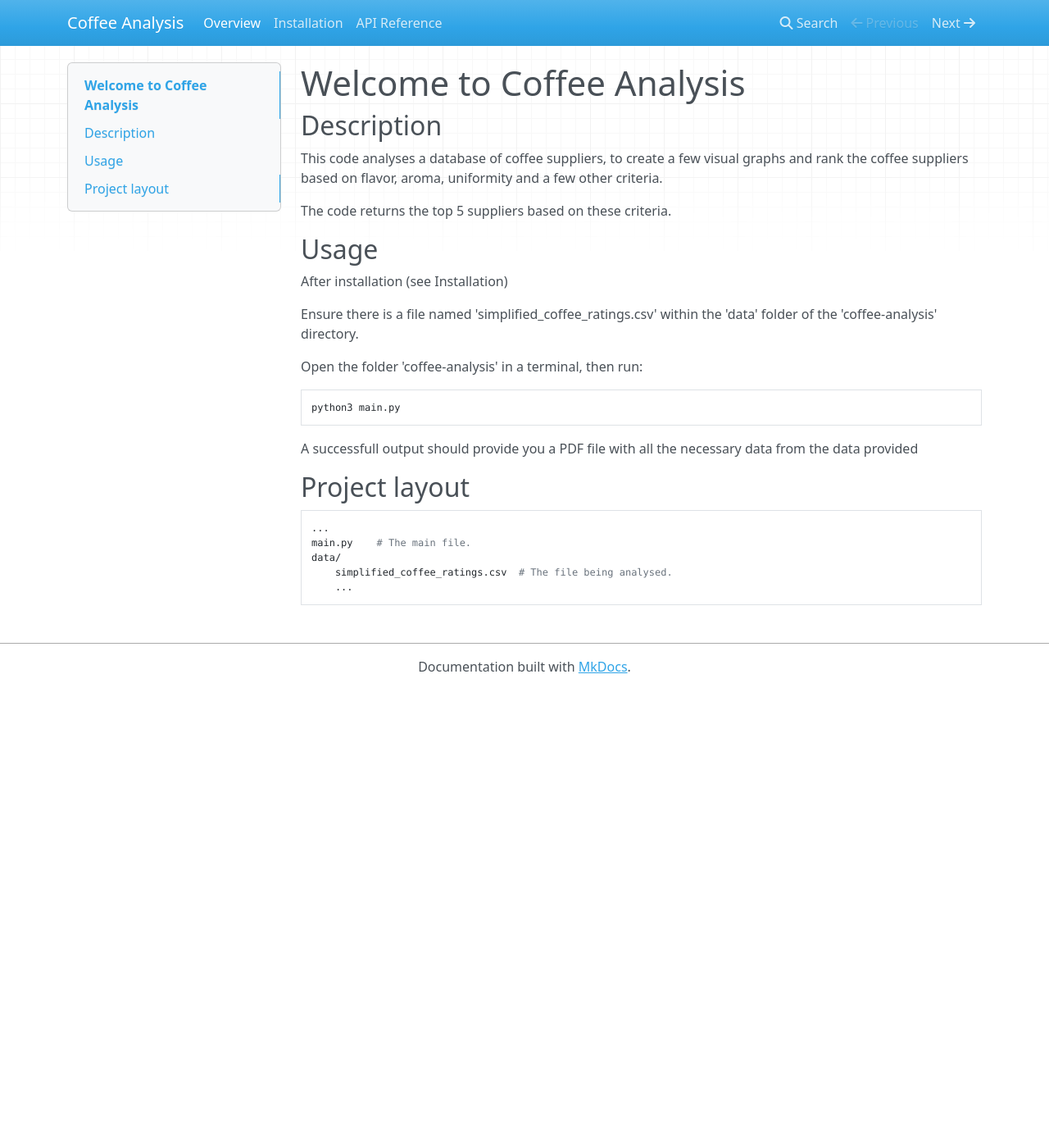
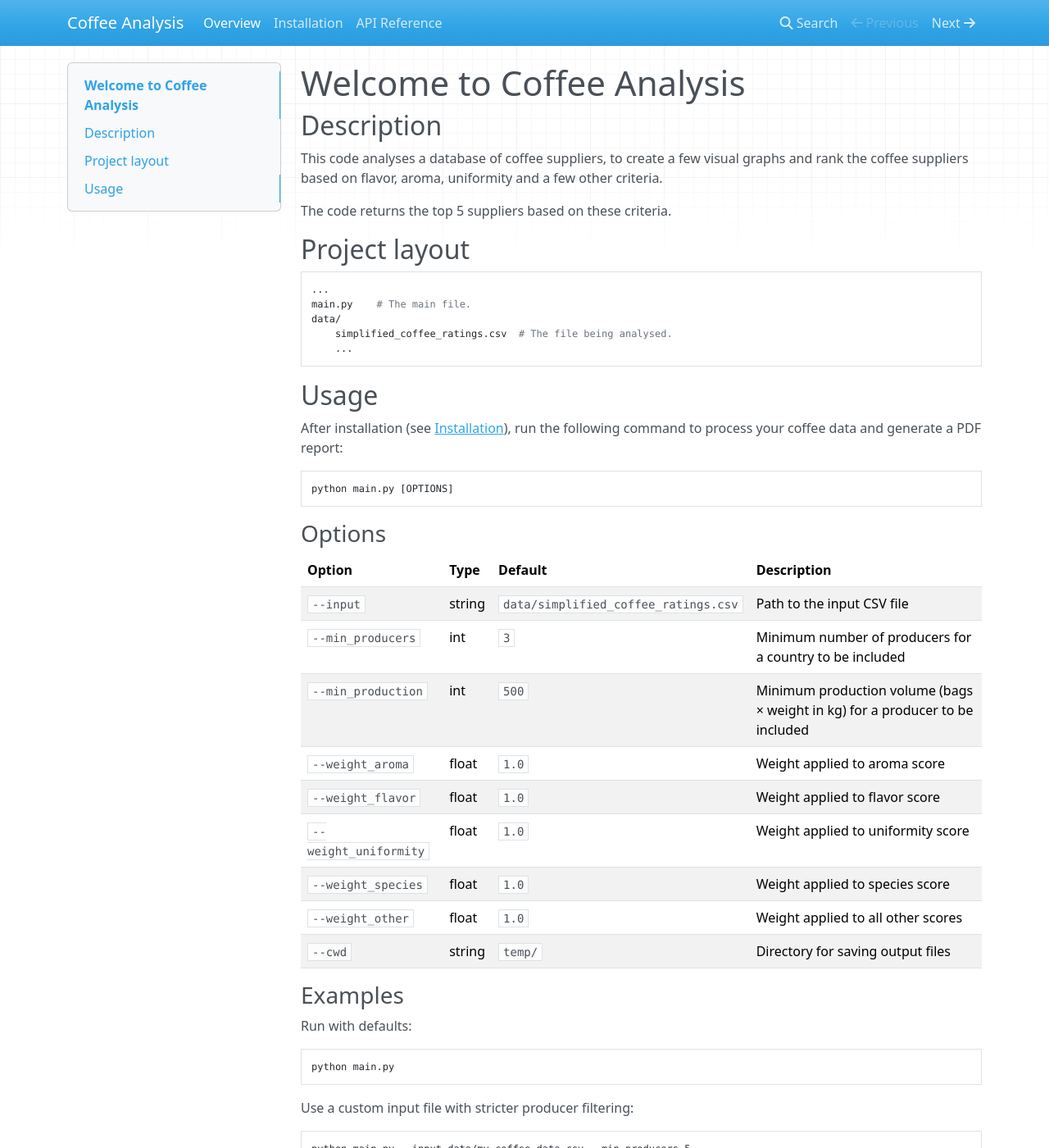
Before and after one commit to romesalarda/coffee-analysis, an MkDocs documentation site: the page built from docs/index.md, in a window 1280 px wide and 1400 px high. Shown: the whole window at 82% size. Built offline with MkDocs 1.6.1, drawn with Linux system fonts in a browser that asks for light colours; nearby versions of some CDN libraries; some of the changed text lies outside the part shown.

Commit message:
doc changes

````diff
--- a/docs/index.md
+++ b/docs/index.md
@@ -5,21 +5,47 @@ This code analyses a database of coffee suppliers, to create a few visual graphs
 
 The code returns the top 5 suppliers based on these criteria.
 
-## Usage
-After installation (see Installation)
-
-Ensure there is a file named 'simplified_coffee_ratings.csv' within the 'data' folder of the 'coffee-analysis' directory.
-
-Open the folder 'coffee-analysis' in a terminal, then run:
-```bash
-python3 main.py
-```
-
-A successfull output should provide you a PDF file with all the necessary data from the data provided
-
 ## Project layout
     ...
     main.py    # The main file.
     data/
         simplified_coffee_ratings.csv  # The file being analysed.
         ...
+
+## Usage
+
+After installation (see [Installation](/install/)), run the following command to process your coffee data and generate a PDF report:
+```bash
+python main.py [OPTIONS]
+```
+
+### Options
+
+| Option | Type | Default | Description |
+|---|---|---|---|
+| `--input` | string | `data/simplified_coffee_ratings.csv` | Path to the input CSV file |
+| `--min_producers` | int | `3` | Minimum number of producers for a country to be included |
+| `--min_production` | int | `500` | Minimum production volume (bags × weight in kg) for a producer to be included |
+| `--weight_aroma` | float | `1.0` | Weight applied to aroma score |
+| `--weight_flavor` | float | `1.0` | Weight applied to flavor score |
+| `--weight_uniformity` | float | `1.0` | Weight applied to uniformity score |
+| `--weight_species` | float | `1.0` | Weight applied to species score |
+| `--weight_other` | float | `1.0` | Weight applied to all other scores |
+| `--cwd` | string | `temp/` | Directory for saving output files |
+
+### Examples
+
+Run with defaults:
+```bash
+python main.py
+```
+
+Use a custom input file with stricter producer filtering:
+```bash
+python main.py --input data/my_coffee_data.csv --min_producers 5
+```
+
+Adjust scoring weights to prioritise aroma and flavor:
+```bash
+python main.py --weight_aroma 2.0 --weight_flavor 2.0
+```
````
